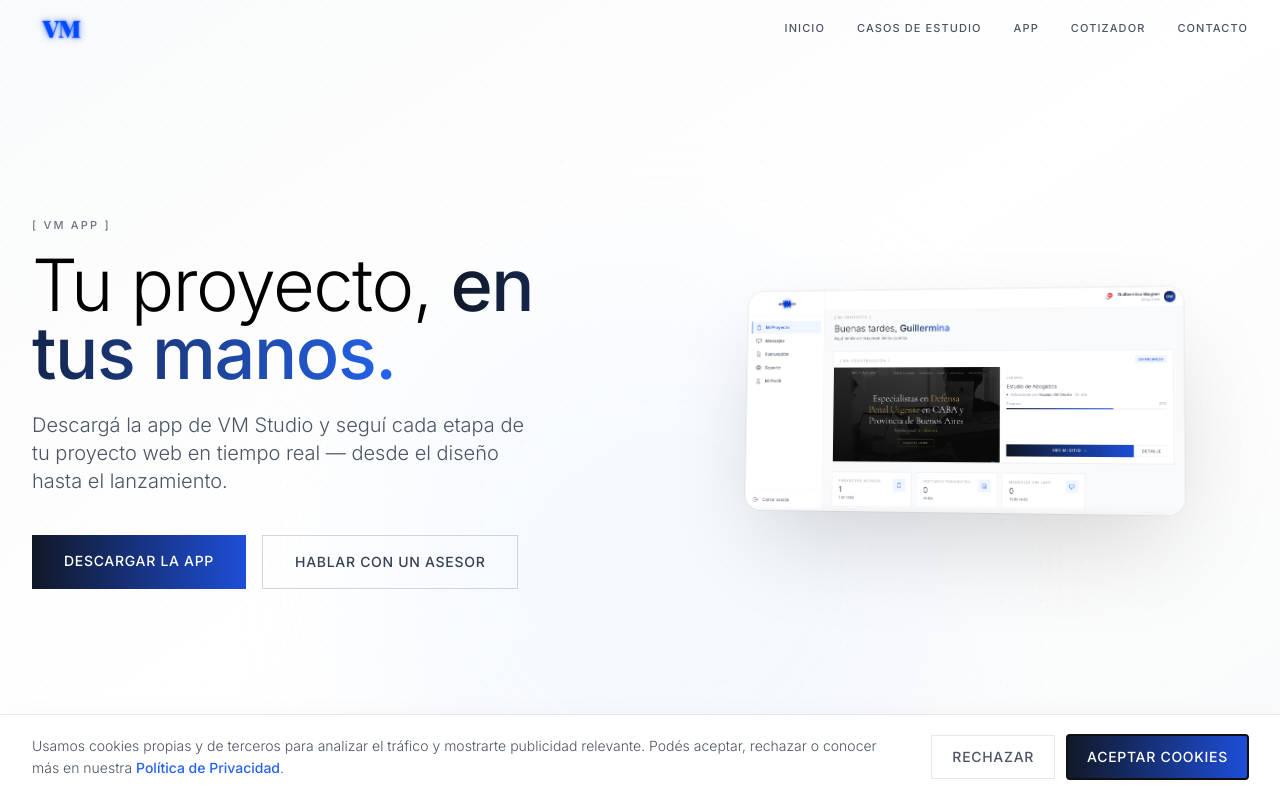
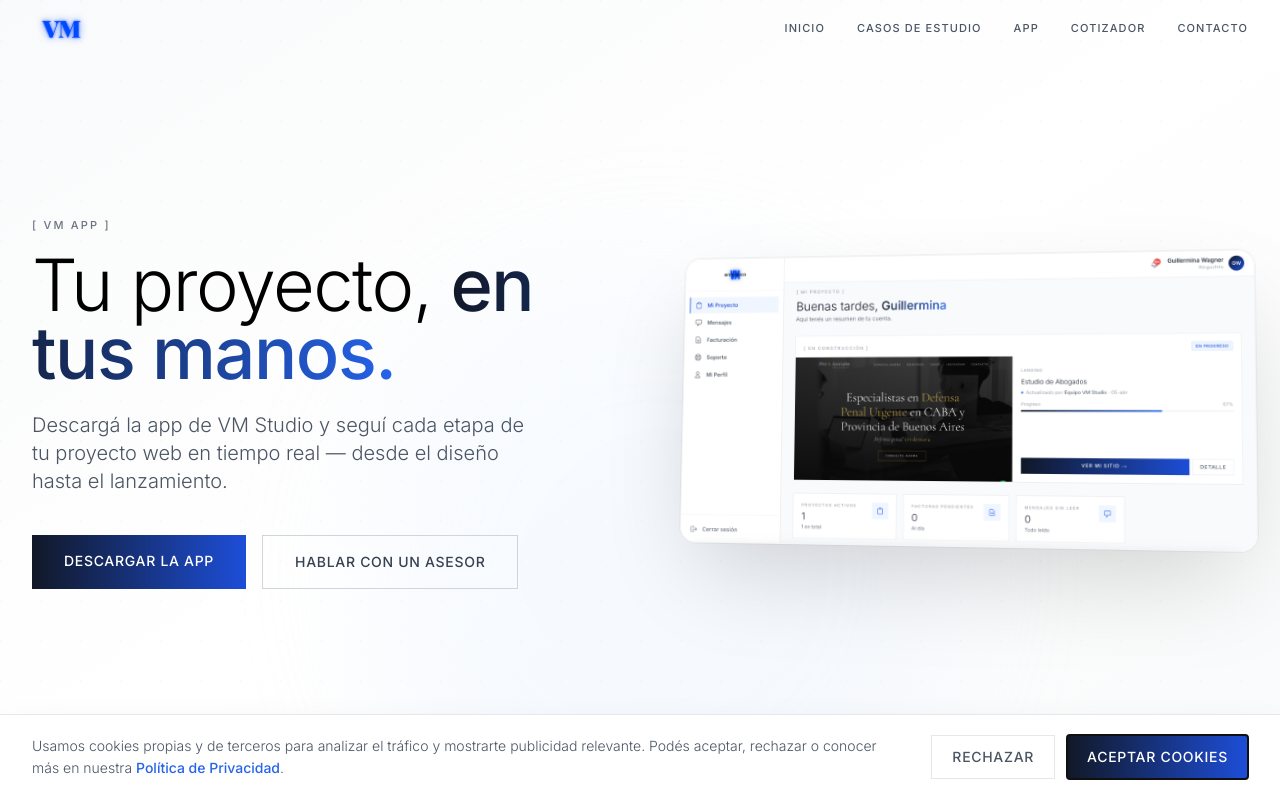
Before and after one commit to VM-Studio/VM-WEB-DOS, a Next.js app: page /app in a window 1280 px wide. Shown: the top 800 px of the page. Built offline with nearby package versions, Linux system fonts and the light colour scheme.

Commit message:
feat: agrandar imagen hero /app

```diff
--- a/src/app/app/page.tsx
+++ b/src/app/app/page.tsx
@@ -90,14 +90,14 @@ export default function AppPage() {
             {/* ─ Floating screenshot ─ */}
             <div className="flex justify-center items-start lg:items-center">
               <div
-                className="w-[280px] sm:w-[360px] lg:w-[440px] rounded-2xl overflow-hidden shadow-2xl border border-gray-100"
+                className="w-[340px] sm:w-[460px] lg:w-[580px] rounded-2xl overflow-hidden shadow-2xl border border-gray-100"
                 style={{ transform: 'perspective(900px) rotateY(-6deg) rotateX(3deg)', boxShadow: '0 40px 100px -20px rgba(0,0,0,0.18), 0 0 0 1px rgba(0,0,0,0.04)' }}
               >
                 <Image
                   src="/vmapp3.png"
                   alt="Panel de cliente VM App"
-                  width={440}
-                  height={280}
+                  width={580}
+                  height={370}
                   unoptimized
                   className="w-full h-auto"
                   priority
```
